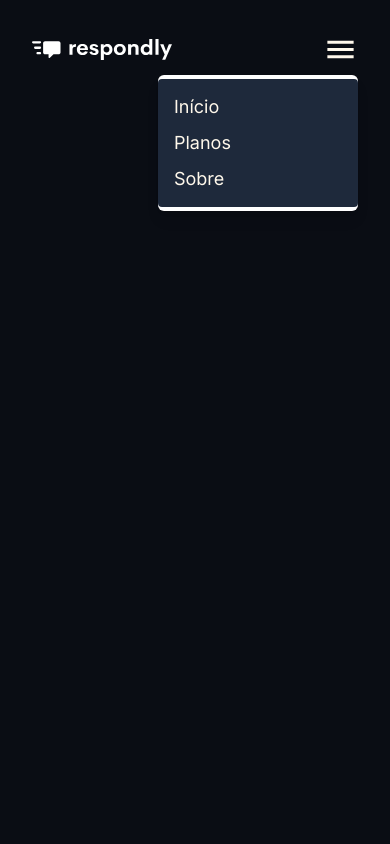
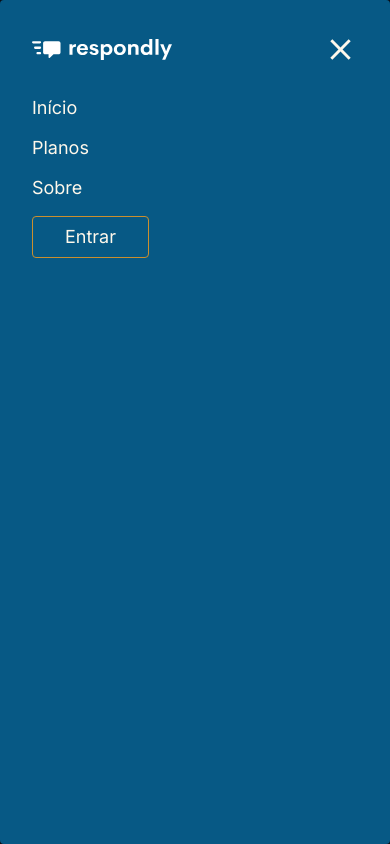
Before and after one commit to amarogu/respondly, a Next.js app: page / in a window 390 px wide. Both pictures are taken after a click on the button 340 px from the left and 49 px from the top of the page. Built offline with nearby package versions, Linux system fonts and the light colour scheme.

Commit message:
Update Navigation component and add relative positioning to page component

```diff
--- a/src/app/Navigation.tsx
+++ b/src/app/Navigation.tsx
@@ -1,13 +1,20 @@
 'use client'
 import Image from "next/image";
+import Button from "./Button";
 import MenuIcon from '@mui/icons-material/Menu';
-import Button from "./Button";
-import { Menu, Transition } from '@headlessui/react'
-import { Fragment, useEffect, useRef, useState } from 'react'
+import CloseIcon from '@mui/icons-material/Close';
+import { useState } from "react";
 
 export default function Navigation() {
+
+    const [open, setOpen] = useState(false); // initial state is false (menu is closed)
+
+    const toggle = () => {
+        setOpen(!open); // toggle between true and false
+    };
+
     return (
-        <nav className="text-body-dark-emphasized flex items-center justify-between text-[18px]">
+        <nav className="text-body-dark-emphasized flex items-center justify-between text-[18px] flex-wrap">
             <section className="flex items-center gap-5">
                 <Image src="/Logomarca.svg" alt="Logomarca" width={140} height={80} />
                 <ul className="sm:flex gap-2 hidden">
@@ -16,47 +23,22 @@ export default function Navigation() {
                     <li>Sobre</li>
                 </ul>
             </section>
-
-            <Menu as="div" className="relative inline-block text-left">
-                <div>
-                    <Menu.Button>
-                        <MenuIcon className="sm:hidden" fontSize="large" />
-                    </Menu.Button>
+            <button onClick={toggle}>
+                {open ? <CloseIcon className="sm:hidden" fontSize="large" /> : <MenuIcon className="sm:hidden" fontSize="large" />}
+            </button>
+            <Button className="hidden sm:block" text="Entrar" />
+            <div className={` bg-sky-800 sm:hidden w-screen left-0 top-0 transition-all rounded overflow-hidden absolute -z-10 ${open ? "opacity-1 h-screen" : "opacity-0 h-0"}`} >
+                <div className="p-8">
+                    <ul className="flex pt-16 flex-col gap-4">
+                        <li>Início</li>
+                        <li>Planos</li>
+                        <li>Sobre</li>
+                        <li>
+                            <Button text="Entrar" />
+                        </li>
+                    </ul>
                 </div>
-                <Transition
-                    as={Fragment}
-                    enter="transition ease-out duration-100"
-                    enterFrom="transform opacity-0 scale-95"
-                    enterTo="transform opacity-100 scale-100"
-                    leave="transition ease-in duration-75"
-                    leaveFrom="transform opacity-100 scale-100"
-                    leaveTo="transform opacity-0 scale-95"
-                >
-                    <div className="origin-top-right absolute right-0 mt-2 w-[200px] rounded-md shadow-lg bg-white ring-1 ring-black ring-opacity-5">
-                        <Menu.Items className="py-1">
-                            <div className="p-4 rounded bg-gray flex flex-col items-start gap-3">
-                                <Menu.Item>
-                                    <button>
-                                        Início
-                                    </button>
-                                </Menu.Item>
-                                <Menu.Item>
-                                    <button>
-                                        Planos
-                                    </button>
-                                </Menu.Item>
-                                <Menu.Item>
-                                    <button>
-                                        Sobre
-                                    </button>
-                                </Menu.Item>
-                            </div>
-                        </Menu.Items>
-                    </div>
-                </Transition>
-            </Menu>
-
-            <Button className="hidden sm:block" text="Entrar" />
+            </div>
         </nav>
     )
 }
--- a/src/app/page.tsx
+++ b/src/app/page.tsx
@@ -3,7 +3,7 @@ import Navigation from './Navigation'
 
 export default function Home() {
   return (
-    <main className="min-h-screen p-8 container mx-auto">
+    <main className="min-h-screen p-8 container mx-auto relative">
       <Navigation />
     </main>
   )
```
